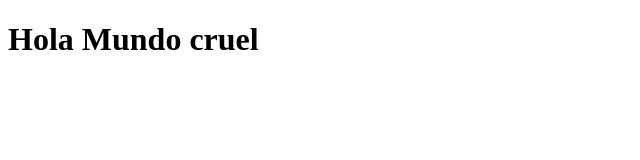
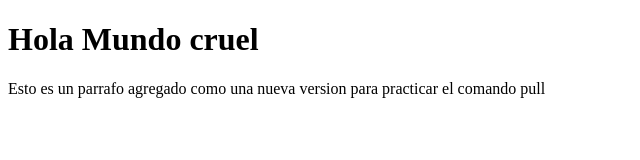
Before and after one commit to xincky/firtsrepository, a plain HTML site: page index.html in a window 1280 px wide. Shown: the whole page, without its empty margins (0-640 px from the left). Drawn offline with Linux system fonts and the light colour scheme.

Commit message:
Actualizamos una línea index.html como ejemplo del comando pull

```diff
--- a/index.html
+++ b/index.html
@@ -4,6 +4,9 @@
     <h1>
         Hola Mundo cruel
     </h1>
+    <p>
+        Esto es un parrafo agregado como una nueva version para practicar el comando pull
+    </p>
 </body>
 
 </html>
```
